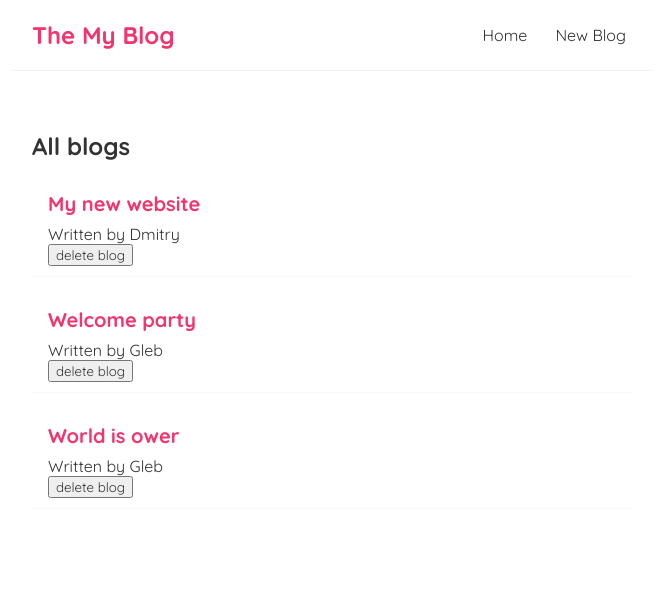
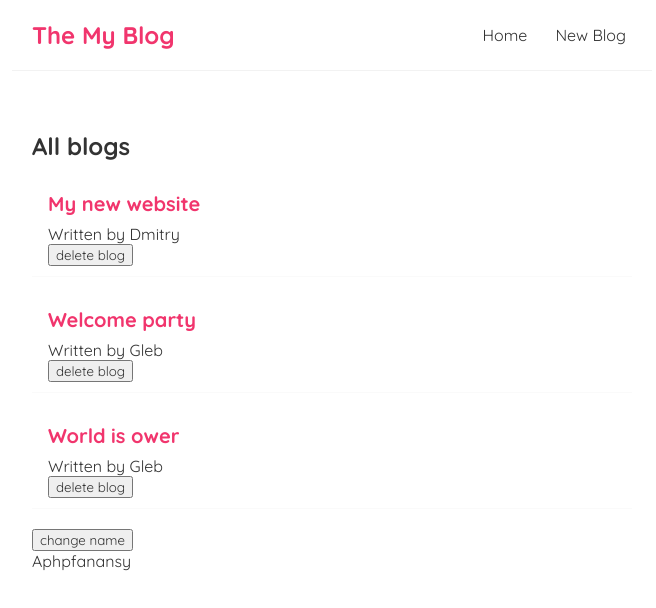
Before and after one commit to Siskinbird/my-blog, a React (Create React App) app: page / in a window 1280 px wide. Shown: the top 608 px of the page, without its empty margins (308-964 px from the left). Built offline with nearby package versions, Linux system fonts and the light colour scheme.

Commit message:
add: hook useEffect

```diff
--- a/src/components/Home/Home.js
+++ b/src/components/Home/Home.js
@@ -1,4 +1,4 @@
-import {useState} from "react";
+import {useState, useEffect} from "react";
 import BlogList from "../BlogList/BlogList";
 
 const Home = () => {
@@ -8,16 +8,25 @@ const Home = () => {
         {title: 'World is ower', body: 'lorem ipsum...', author: 'Gleb', id: 3}
     ]);
 
+    const [name, setName] = useState('Aphpfanansy')
+
     const handleDelete = (id) => {
         const newBlogs = blogs.filter(blog => blog.id !== id);
         setBlogs(newBlogs)
     }
+
+    useEffect(() => {
+        console.log('useEffect run');
+        console.log(name);
+    }, [name])
 
     return (
         <div className="home">
             <BlogList blogs={blogs}
                       title='All blogs'
                       handleDelete={handleDelete}/>
+            <button onClick={() => setName('Potattos')}>change name</button>
+            <p>{name}</p>
             {/*<BlogList blogs={blogs.filter((blog) => blog.author === 'Gleb')}*/}
             {/*          title='Gleb blog'/>*/}
         </div>
```
